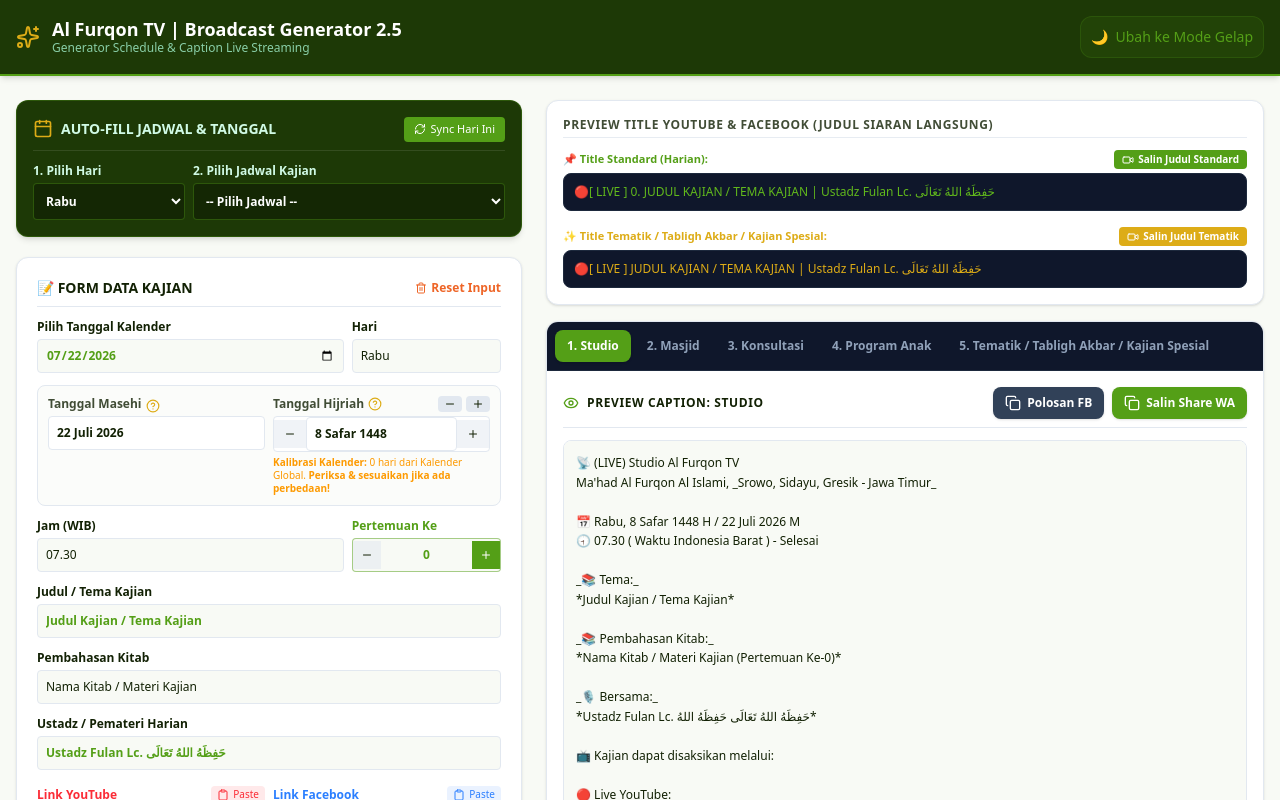
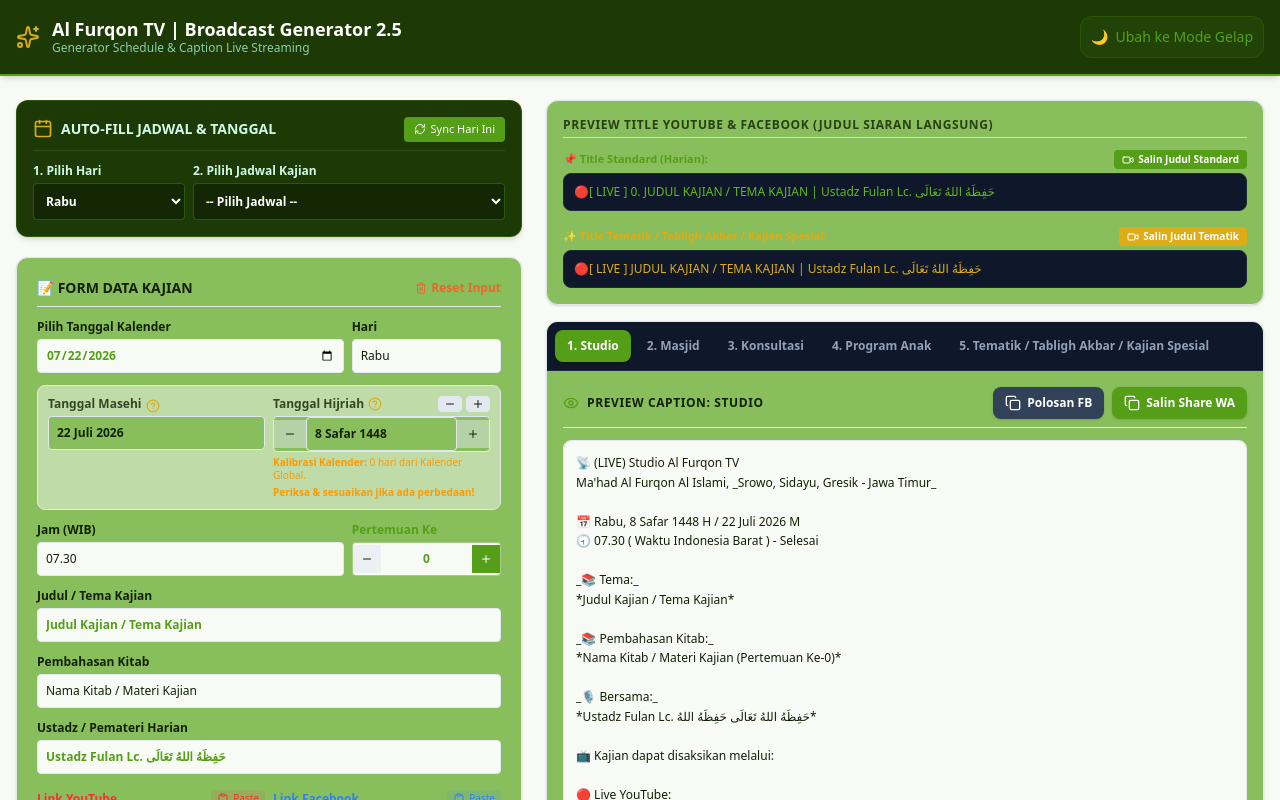
Before and after one commit to ahmado-labs/alfurqon-caption-builder, a Next.js app: page / in a window 1280 px wide. Shown: the top 800 px of the page. Built offline with nearby package versions, Linux system fonts and the light colour scheme.

Commit message:
perubahan warna light mode

```diff
--- a/app/globals.css
+++ b/app/globals.css
@@ -11,7 +11,7 @@
   /* Default / Light Mode Background & Foreground */
   --background: #f8faf5;
   --foreground: #122104;
-  --card-bg: #ffffff;
+  --card-bg: #88be5b;
   --card-border: #e2e8f0;
 }
 
@@ -47,7 +47,7 @@
   --color-alfurqon-gold: var(--brand-gold);
   --color-alfurqon-orange: var(--brand-orange);
 
---font-sans: var(--font-jakarta), system-ui, -apple-system, sans-serif;
+  --font-sans: var(--font-jakarta), system-ui, -apple-system, sans-serif;
   --font-mono: var(--font-jakarta), ui-monospace, SFMono-Regular, monospace;
 }
 
--- a/app/page.tsx
+++ b/app/page.tsx
@@ -24,13 +24,16 @@
 export default function AppDashboard() {
   const [selectedDayFilter, setSelectedDayFilter] = useState<string>('Selasa');
   const [activeTab, setActiveTab] = useState<PreviewTab>('studio');
-  const [hijriOffset, setHijriOffset] = useState<number>(() => {
-    if (typeof window !== 'undefined') {
-      const savedOffset = localStorage.getItem('alfurqon_hijri_offset');
-      return savedOffset ? parseInt(savedOffset, 10) : 0;
+  // 1. Set angka awal selalu 0 agar Server & Browser sama-sama setuju di awal
+  const [hijriOffset, setHijriOffset] = useState<number>(0);
+
+  // 2. Baru baca memori browser SETELAH halaman sukses tampil di layar
+  useEffect(() => {
+    const savedOffset = localStorage.getItem('alfurqon_hijri_offset');
+    if (savedOffset !== null) {
+      setHijriOffset(parseInt(savedOffset, 10));
     }
-    return 0;
-  });
+  }, []);
 
   // State untuk melacak ID/Key unik kajian yang sedang aktif
   const [currentScheduleKey, setCurrentScheduleKey] = useState<string>('');
@@ -421,7 +424,9 @@
                   </button>
                 </div>
                 <div className="text-[10px] text-amber-500 mt-1">
-                  <span className="font-semibold">Kalibrasi Kalender:</span> {hijriOffset > 0 ? `+${hijriOffset}` : hijriOffset} hari dari Kalender Global.
+                  <strong>Kalibrasi Kalender:</strong> {hijriOffset > 0 ? `+${hijriOffset}` : hijriOffset} hari dari Kalender Global.
+                </div>
+                <div className="text-[10px] text-amber-500 mt-1">
                   <strong> Periksa & sesuaikan jika ada perbedaan!</strong>
                 </div>
               </div>
```
